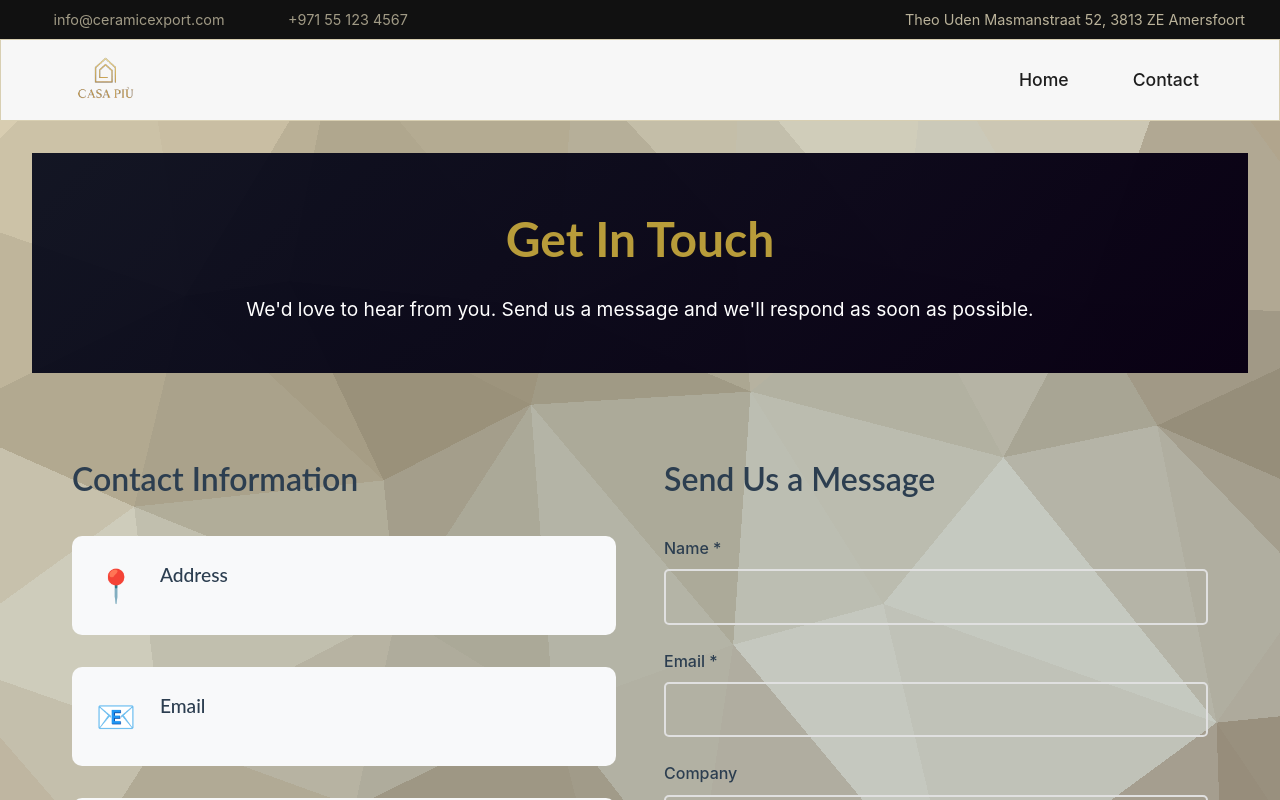
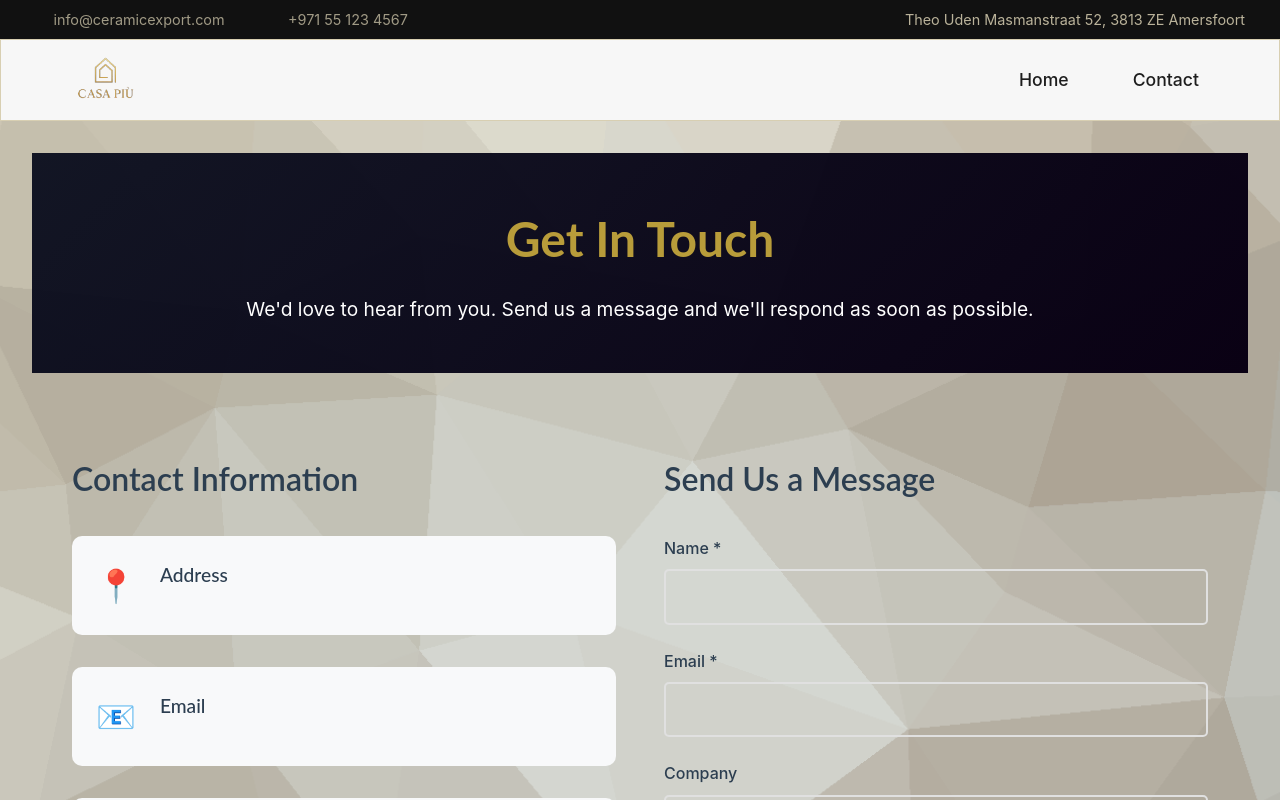
Before and after one commit to haithamhussen33-del/Landing_Page, a React (Vite) app: page / in a window 1280 px wide. Both pictures are taken after a click on the button "Contact". Shown: the top 800 px of the page. Built offline with nearby package versions, Linux system fonts and the light colour scheme; some icons are missing.

Commit message:
background fix

```diff
--- a/src/styles/ContactPageStyles.css
+++ b/src/styles/ContactPageStyles.css
@@ -1,6 +1,22 @@
 .contact {
   padding: 2rem;
+  position: relative;
+  isolation: isolate;
+}
+.contact::before {
+  content: "";
   background-image: url("../assets/images/Bg-srmic.png");
+  background-size: cover;
+  background-position: center;
+  background-repeat: no-repeat;
+  position: absolute;
+  top: 0;
+  left: 0;
+  right: 0;
+  bottom: 0;
+  opacity: 0.7;
+  z-index: -1;
+  pointer-events: none;
 }
 
 .contact-hero {
```
